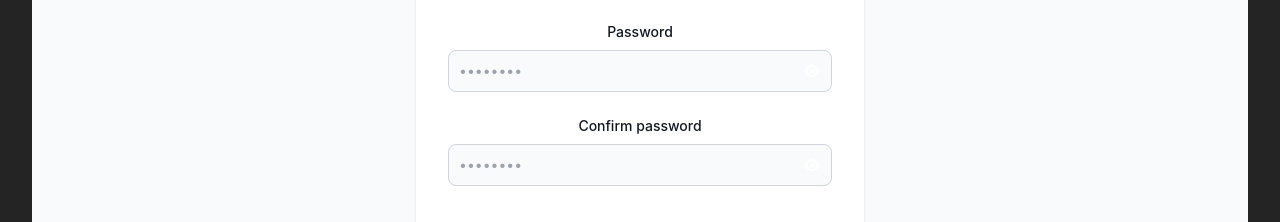
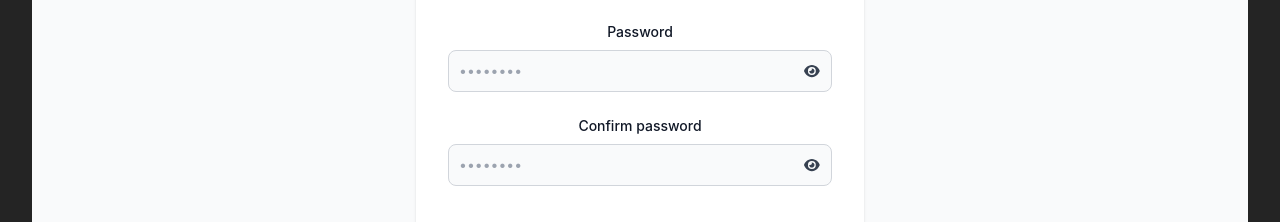
Before and after one commit to Islenna/bloodbank, a React app in the folder frontend/: page /reg in a window 1280 px wide. Shown: the part 429-651 px from the top of the page. Built offline with nearby package versions, Linux system fonts and the light colour scheme; the HTML template or start-up script is replaced by a standard one.

Commit message:
More lightmode.

```diff
--- a/frontend/src/components/Consumed/ConsumedList.jsx
+++ b/frontend/src/components/Consumed/ConsumedList.jsx
@@ -67,6 +67,20 @@ function ConsumedList() {
         pageNumbers.push(i);
     }
 
+    function determineConsumptionClass(consumeType) {
+        switch (consumeType) {
+            case 'Successfully Transfused':
+                return 'text-green-500'; // Green for success
+            case 'Transferred':
+                return 'text-yellow-500'; // Yellow for transferred
+            case 'Expired':
+            case 'Wasted':
+                return 'text-red-500'; // Red for expired or wasted
+            default:
+                return ''; // Default class or no class
+        }
+    }
+
     return (
 
         <div className="text-center">
@@ -106,8 +120,8 @@ function ConsumedList() {
                                                 <td className="px-4 py-3">{item.bloodType}</td>
                                                 <td className="px-4 py-3">{item.unitSize}</td>
                                                 <td className="px-4 py-3">{item.bloodSource}</td>
-                                                <td className="px-4 py-3">{new Date(item.deletedAt).toLocaleDateString('en-US', {year: 'numeric', month: 'short', day: 'numeric' })}</td>
-                                                <td className="px-4 py-3">{item.consumptionType}</td>
+                                                <td className="px-4 py-3">{new Date(item.deletedAt).toLocaleDateString('en-US', { year: 'numeric', month: 'short', day: 'numeric' })}</td>
+                                                <td className={`px-4 py-3 ${determineConsumptionClass(item.consumptionType)}`}>{item.consumptionType}</td>
                                                 <td className="px-4 py-3 flex items-center justify-end">
                                                     <button
                                                         id={`${item.productName}-dropdown-button`}
--- a/frontend/src/components/Inventory/InventoryConsume.jsx
+++ b/frontend/src/components/Inventory/InventoryConsume.jsx
@@ -194,7 +194,8 @@ export default function InventoryConsume({ totalVolume }) {
                         </div>
                     </div>
                 </div>
-                <button type="button" onClick={handleConsume} className="text-white bg-red-700 hover:bg-red-800 focus:outline-none focus:ring-4 focus:ring-red-300 font-medium rounded-full text-sm px-5 py-2.5 text-center mr-2 mb-2 dark:bg-red-600 dark:hover:bg-red-700 dark:focus:ring-red-800">Consume</button>
+                <button type="button" onClick={handleConsume}
+                className="mt-8 text-white bg-red-700 hover:bg-red-800 focus:outline-none focus:ring-4 focus:ring-red-300 font-medium rounded-full text-sm px-5 py-2.5 text-center mr-2 mb-2 dark:bg-red-600 dark:hover:bg-red-700 dark:focus:ring-red-800">Consume</button>
             </section >
 
         </div >
--- a/frontend/src/components/Inventory/InventoryList.jsx
+++ b/frontend/src/components/Inventory/InventoryList.jsx
@@ -93,9 +93,7 @@ function InventoryList() {
                     <div className="bg-white dark:bg-gray-800 relative shadow-md sm:rounded-lg overflow-hidden">
                         <div className="flex flex-col md:flex-row items-center justify-between space-y-3 md:space-y-0 md:space-x-4 p-4">
                             <div className="w-full md:w-1/2">
-                                <form className="flex items-center">
                                     <Search searchTerm={searchTerm} setSearchTerm={setSearchTerm}  />
-                                </form>
                             </div>
                             {(userRole === 'admin' || userRole === 'manager') && (
                                 <div className="w-full md:w-auto flex flex-col md:flex-row space-y-2 md:space-y-0 items-stretch md:items-center justify-end md:space-x-3 flex-shrink-0">
--- a/frontend/src/components/LogAndReg/Log.jsx
+++ b/frontend/src/components/LogAndReg/Log.jsx
@@ -77,7 +77,10 @@ function Log() {
                                     className="absolute inset-y-0 right-0 pr-3 flex items-center text-sm leading-5"
                                     style={{ outline: 'none' }} // To remove focus outline, if desired
                                 >
-                                    <FontAwesomeIcon icon={passwordShown ? faEyeSlash : faEye} />
+                                    <FontAwesomeIcon
+                                        icon={passwordShown ? faEyeSlash : faEye}
+                                        className="text-gray-700 dark:text-gray-200"
+                                    />
                                 </button>
                             </div>
                             <button type="submit" className="w-full text-white bg-primary-600 hover:bg-primary-700 focus:ring-4 focus:outline-none focus:ring-primary-300 font-medium rounded-lg text-sm px-5 py-2.5 text-center dark:bg-primary-600 dark:hover:bg-primary-700 dark:focus:ring-primary-800">Sign in</button>
--- a/frontend/src/components/LogAndReg/Reg.jsx
+++ b/frontend/src/components/LogAndReg/Reg.jsx
@@ -97,7 +97,11 @@ function Reg() {
                                         className="absolute inset-y-0 right-0 pr-3 flex items-center text-sm leading-5"
                                         style={{ outline: 'none' }}
                                     >
-                                        <FontAwesomeIcon icon={passwordShown ? faEyeSlash : faEye} />
+                                        <FontAwesomeIcon
+                                            icon={passwordShown ? faEyeSlash : faEye}
+                                            className="text-gray-700 dark:text-gray-200"
+                                        />
+
                                     </button>
                                 </div>
                             </div>
@@ -121,7 +125,11 @@ function Reg() {
                                         className="absolute inset-y-0 right-0 pr-3 flex items-center text-sm leading-5"
                                         style={{ outline: 'none' }}
                                     >
-                                        <FontAwesomeIcon icon={confirmPasswordShown ? faEyeSlash : faEye} />
+                                        <FontAwesomeIcon
+                                            icon={passwordShown ? faEyeSlash : faEye}
+                                            className="text-gray-700 dark:text-gray-200"
+                                        />
+
                                     </button>
                                 </div>
                             </div>
```
